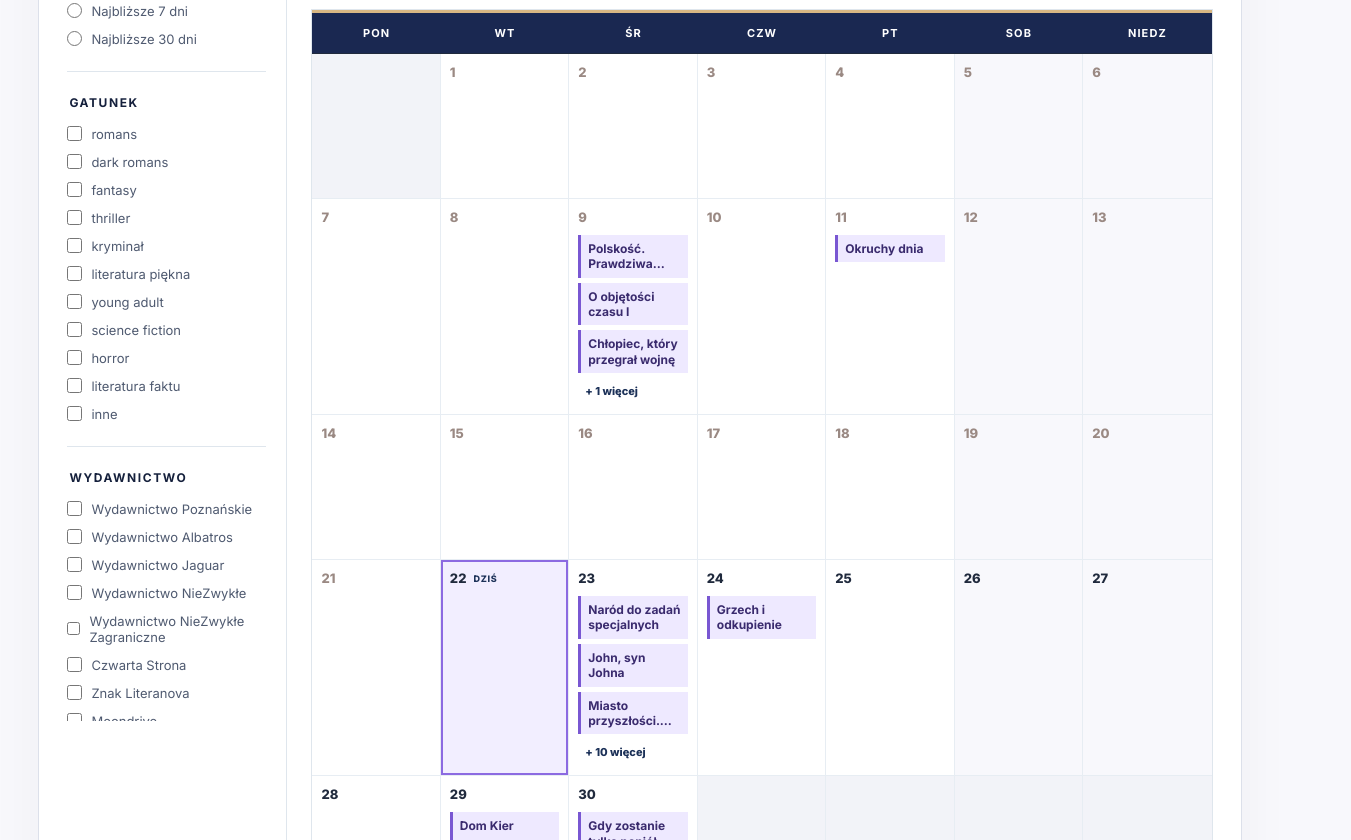
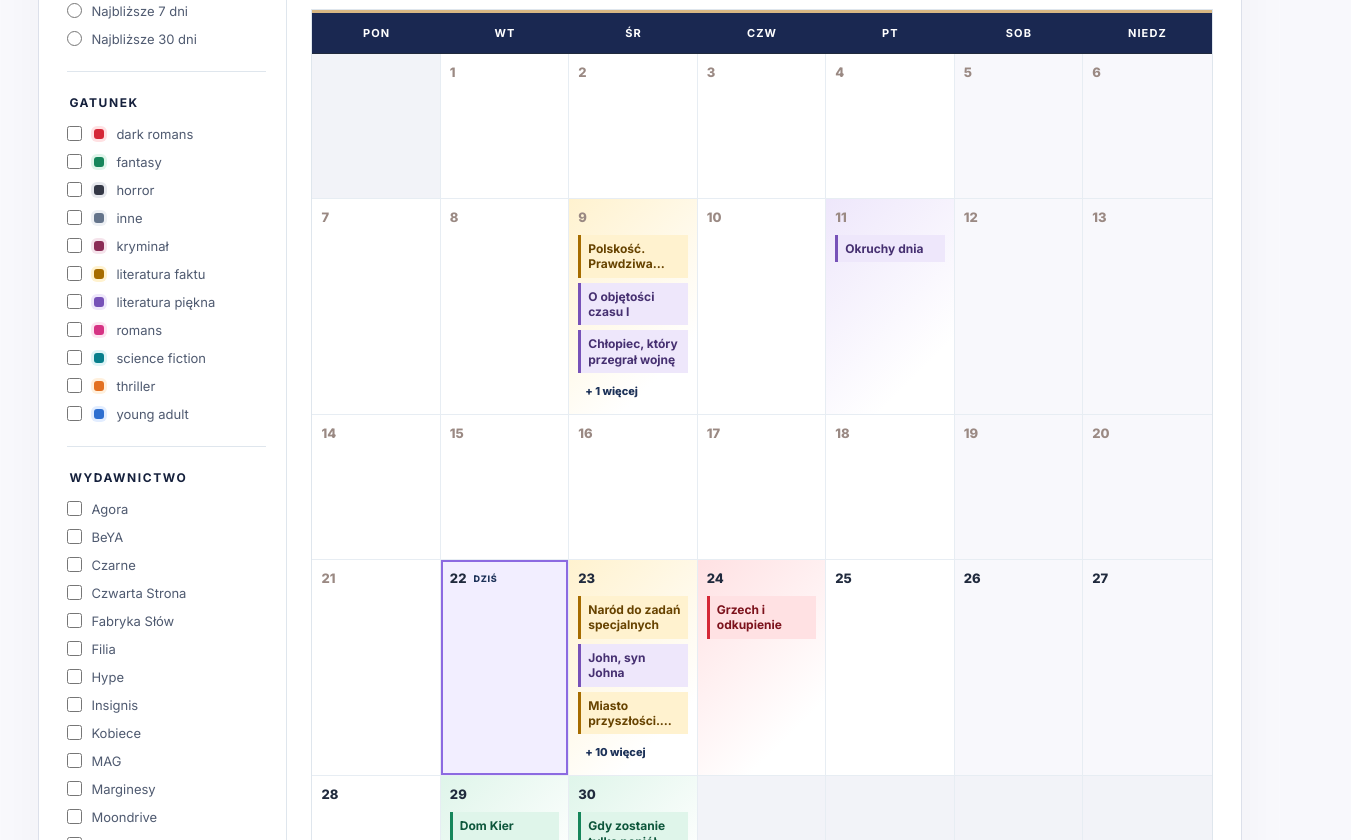
Before and after one commit to aonagorska-art/ksiazkowy-radar-premier, a React (Vite) app: page / in a window 1280 px wide. Shown: the part 1960-2800 px from the top of the page, 1351 px wide, since content can reach past the window. Built offline with nearby package versions, Linux system fonts and the light colour scheme.

Commit message:
Aktualizuj kalendarz premier

```diff
--- a/src/components/Calendar.tsx
+++ b/src/components/Calendar.tsx
@@ -1,5 +1,5 @@
 import { useState } from 'react'
-import type { Book } from '../data/books'
+import { genreClass, type Book } from '../data/books'
 import { dateKey, formatDate } from '../lib/date'
 
 type CalendarProps = {
@@ -12,7 +12,7 @@ type CalendarProps = {
 function CalendarEvent({ book, onOpen }: { book: Book; onOpen: (book: Book) => void }) {
  return (
   <button
-   className="calendar-event"
+   className={`calendar-event ${genreClass(book.genre)}`}
    type="button"
    onClick={() => onOpen(book)}
    aria-label={`${book.title}, ${book.author}. Otwórz szczegóły książki`}
@@ -48,7 +48,7 @@ function CalendarDay({ day, year, month, books, onOpen, column }: {
  const releaseWord = dayBooks.length === 1 ? 'premiera' : dayBooks.length >= 2 && dayBooks.length <= 4 ? 'premiery' : 'premier'
  return (
   <div
-   className={`calendar-day ${column >= 5 ? 'weekend' : ''} ${iso === today ? 'today' : ''} ${iso < today ? 'past' : ''}`}
+   className={`calendar-day ${column >= 5 ? 'weekend' : ''} ${iso === today ? 'today' : ''} ${iso < today ? 'past' : ''} ${dayBooks.length ? `has-events ${genreClass(dayBooks[0].genre)}` : ''}`}
    role="gridcell"
    aria-label={`${day}. dzień miesiąca, ${dayBooks.length} ${releaseWord}`}
   >
@@ -67,7 +67,6 @@ export function Calendar({ year, month, books, onOpen }: CalendarProps) {
  const cells = Array.from({ length: Math.ceil((first + days) / 7) * 7 }, (_, i) => i - first + 1)
  return (
   <div className="calendar-wrap">
-   <p className="calendar-scroll-hint">Przesuń kalendarz w bok, aby zobaczyć cały tydzień →</p>
    <div className="calendar" role="grid" aria-label={`Kalendarz premier na ${month + 1}.${year}`}>
     <div className="calendar-weekdays" role="row">
      {['Pon', 'Wt', 'Śr', 'Czw', 'Pt', 'Sob', 'Niedz'].map(day => <div role="columnheader" key={day}>{day}</div>)}
--- a/src/data/books.ts
+++ b/src/data/books.ts
@@ -1,7 +1,15 @@
 export type Genre = 'romans' | 'dark romans' | 'fantasy' | 'thriller' | 'kryminał' | 'literatura piękna' | 'young adult' | 'science fiction' | 'horror' | 'literatura faktu' | 'inne'
 export type Book = { id: string; title: string; author: string; releaseDate: string; publisher: string; genre: Genre; description: string; cover: string; publisherUrl: string; series?: string; volume?: number }
-export const genres: Genre[] = ['romans','dark romans','fantasy','thriller','kryminał','literatura piękna','young adult','science fiction','horror','literatura faktu','inne']
-export const publishers = ['Wydawnictwo Poznańskie','Wydawnictwo Albatros','Wydawnictwo Jaguar','Wydawnictwo NieZwykłe','Wydawnictwo NieZwykłe Zagraniczne','Czwarta Strona','Znak Literanova','Moondrive','Uroboros']
+export const genres: Genre[] = ['dark romans','fantasy','horror','inne','kryminał','literatura faktu','literatura piękna','romans','science fiction','thriller','young adult']
+export const publishers = [
+ 'Wydawnictwo Poznańskie','Wydawnictwo Albatros','Wydawnictwo Jaguar','Wydawnictwo NieZwykłe','Wydawnictwo NieZwykłe Zagraniczne','Czwarta Strona','Znak Literanova','Moondrive','Uroboros',
+ 'W.A.B.','Agora','Wydawnictwo Literackie','Wydawnictwo KDW','Marginesy','Prószyński i S-ka','Muza','Filia','Hype','Otwarte','SQN','Insignis','Fabryka Słów','MAG','Vesper','Czarne','Sonia Draga','Kobiece','Young','BeYA','Papierowe Serca','You&YA','Must Read','SeeYA','We Need YA','Świat Książki','Zysk i S-ka','Poradnia K'
+].sort((a,b)=>a.localeCompare(b,'pl'))
+
+const genreClasses: Record<Genre,string> = {
+ 'romans':'genre-romans','dark romans':'genre-dark-romans','fantasy':'genre-fantasy','thriller':'genre-thriller','kryminał':'genre-kryminal','literatura piękna':'genre-literatura-piekna','young adult':'genre-young-adult','science fiction':'genre-science-fiction','horror':'genre-horror','literatura faktu':'genre-literatura-faktu','inne':'genre-inne'
+}
+export const genreClass = (genre: Genre) => genreClasses[genre]
 
 type Source = 'p' | 'a'
 function entry(source: Source, slug: string, title: string, author: string, releaseDate: string, genre: Genre, description: string, series?: string, volume?: number): Book {
--- a/src/redesign.css
+++ b/src/redesign.css
@@ -84,3 +84,60 @@ button:focus-visible,a:focus-visible,input:focus-visible,select:focus-visible{ou
 @media(max-width:1100px){.section-wrap{margin-left:5%;margin-right:5%}.hero h1{font-size:clamp(52px,6.1vw,78px)}}
 @media(max-width:760px){.hero{display:flex;flex-direction:column;min-height:420px;padding:52px 6% 40px}.hero::after{right:-10%;bottom:0;width:115%;height:300px;opacity:.13}.hero-copy{padding-right:0}.hero h1{font-size:clamp(48px,10.5vw,72px);margin-bottom:24px}.stats{padding:20px 5%}.stats strong{font-size:23px}.stats span{font-size:11px}.upcoming{padding-top:65px}.section-heading h2{font-size:35px}.book-card h3{font-size:18px}.month-navigation h3{font-size:24px}.mobile-filter-button{border-color:#cec7e6;color:#513798}.mobile-filter-button span{background:#d9caff}.apply-filters{background:#1a2851}.filters-panel{background:#fff}.modal-actions{flex-direction:column}.modal-actions>*{width:100%}}
 @media(max-width:480px){.hero h1{font-size:clamp(44px,11.5vw,58px)}.hero::after{right:-27%;width:140%;height:300px;opacity:.11}.stats{gap:3px}.stats>div{gap:3px}.stats strong{font-size:20px}.stats span{font-size:10px}.section-heading h2{font-size:31px}}
+
+/* Fantasy reading room: stronger calendar colours and a compact mobile grid. */
+main{background:#f9f9fd url('/literary-fantasy-pattern.svg') center 610px/1200px auto repeat-y}
+.top-content{background-color:#111b38;background-image:none}
+.upcoming:before,.calendar-section:before{display:none}
+.publishers-stack{max-height:340px}
+
+.genre-romans{--genre:#d63384;--genre-soft:#fde4f0;--genre-ink:#7b1748}
+.genre-dark-romans{--genre:#d52837;--genre-soft:#ffe1e3;--genre-ink:#7c121c}
+.genre-fantasy{--genre:#16865b;--genre-soft:#dff5ea;--genre-ink:#0d563b}
+.genre-thriller{--genre:#e37021;--genre-soft:#fff0dd;--genre-ink:#7d3b10}
+.genre-kryminal{--genre:#8b2c55;--genre-soft:#f5e3eb;--genre-ink:#561834}
+.genre-literatura-piekna{--genre:#7752b8;--genre-soft:#eee7fb;--genre-ink:#463071}
+.genre-young-adult{--genre:#2e6fd0;--genre-soft:#e2edff;--genre-ink:#194789}
+.genre-science-fiction{--genre:#087f8c;--genre-soft:#dff4f6;--genre-ink:#07505a}
+.genre-horror{--genre:#343846;--genre-soft:#e6e8ed;--genre-ink:#20232d}
+.genre-literatura-faktu{--genre:#a66c00;--genre-soft:#fff2cf;--genre-ink:#674300}
+.genre-inne{--genre:#64748b;--genre-soft:#edf0f4;--genre-ink:#3f4b5c}
+
+.calendar-day.has-events{background:linear-gradient(135deg,var(--genre-soft) 0,#fff 78%)}
+.calendar-day.has-events.today{box-shadow:inset 0 0 0 2px #1a2851}
+.calendar-event,.calendar-day.past .calendar-event{background:var(--genre-soft);border-left-color:var(--genre);color:var(--genre-ink)}
+.calendar-event:hover,.calendar-event:focus-visible,.calendar-day.past .calendar-event:hover,.calendar-day.past .calendar-event:focus-visible{background:color-mix(in srgb,var(--genre-soft) 72%,var(--genre) 28%);color:var(--genre-ink)}
+.genre-filters label{position:relative}
+.genre-filters label i{width:10px;height:10px;border-radius:3px;background:var(--genre);box-shadow:0 0 0 3px var(--genre-soft);margin:0 3px}
+.genre-filters label input{accent-color:var(--genre)}
+.chips button[class*="genre-"]{background:var(--genre-soft);border-color:var(--genre);color:var(--genre-ink)}
+
+@media(max-width:760px){
+ main{background-size:760px auto;background-position:center 520px}
+ .hero{min-height:550px;padding-bottom:245px}
+ .hero::after{left:0;right:auto;bottom:4px;width:100%;height:245px;background-position:center bottom;background-size:contain;opacity:.15}
+ .calendar-section{margin-left:2.5%;margin-right:2.5%}
+ .calendar-section .workspace{padding:12px}
+ .calendar-wrap{width:100%;overflow:visible}
+ .calendar{width:100%;overflow:visible}
+ .calendar-weekdays,.calendar-cells{min-width:0!important;width:100%;grid-template-columns:repeat(7,minmax(0,1fr))}
+ .calendar-weekdays>div{padding:8px 1px;font-size:9px;letter-spacing:.035em}
+ .calendar-day{min-width:0;min-height:88px;padding:4px 3px;overflow:visible}
+ .day-number{font-size:10px;gap:2px}
+ .day-number i{font-size:0}
+ .day-number i:after{content:'•';font-size:11px;color:#7c5ce0}
+ .day-books{margin-top:5px;gap:3px}
+ .calendar-event,.calendar-day.past .calendar-event{border-left:0;border-top:3px solid var(--genre);padding:3px 2px;font-size:8.5px;line-height:1.12;border-radius:2px;min-height:29px}
+ .event-title{display:-webkit-box;-webkit-box-orient:vertical;-webkit-line-clamp:2;overflow:hidden;overflow-wrap:anywhere}
+ .day-more{font-size:8px;padding:1px}
+ .calendar-scroll-hint{display:none!important}
+ .publishers-stack{max-height:none}
+}
+@media(max-width:480px){
+ .hero{min-height:525px;padding-bottom:225px}
+ .hero::after{left:0;right:auto;width:100%;height:225px;background-size:contain;opacity:.15}
+ .calendar-section .workspace{padding:9px}
+ .calendar-weekdays>div{font-size:8px}
+ .calendar-day{min-height:80px;padding:3px 2px}
+ .calendar-event,.calendar-day.past .calendar-event{font-size:7.5px;min-height:27px}
+}
```
Also changed, not shown: src/components/Filters.tsx (+3 -3 lines), public/literary-fantasy-pattern.svg (added).
